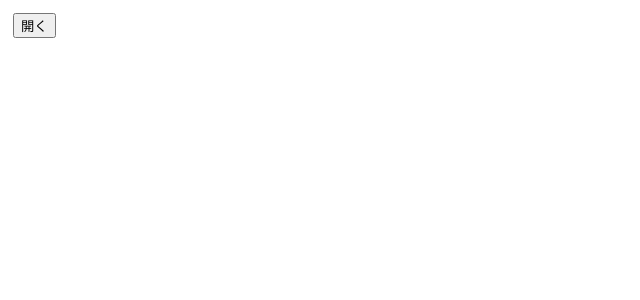
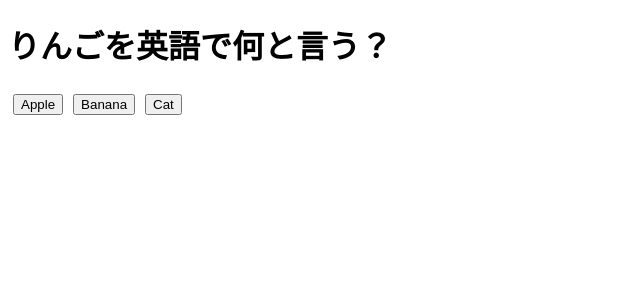
Before and after one commit to miku393911/react_learning, a React (Vite) app: page / in a window 1280 px wide. Shown: the top 300 px of the page, without its empty margins (0-640 px from the left). Built offline with nearby package versions, Linux system fonts and the light colour scheme.

Commit message:
29番終了

```diff
--- a/src/App.jsx
+++ b/src/App.jsx
@@ -461,17 +461,55 @@ return (<button onClick={totalCount}>カウントアップ！</button>) //これ
   ) //今回のコードでは、@や8文字以上になるまでエラーメッセージが出続けるが、本来のアプリではこれ対策のコードもある！
 }*/
 
-export function App(){
+/*export function App(){
   const [isOpen, setIsOpen] = useState(false); //ポップアップの表示を管理する
-  return ( //デフォルトはfailseで閉じている状態なので、開くボタンを最初に表示する
+  return ( //デフォルトはfailseで閉じている状態なので、最初に開くボタンを表示する
     <>
       <button onClick={ () => setIsOpen(true)}>開く</button>
       {isOpen && ( //開くボタンが押された時の処理を書く（論理演算子で書く
-        <div>
+        <div style={{backgroundColor: "lightblue"}}>
           <p>ポップアップです</p>
           <button onClick={ () => setIsOpen(false)}>閉じる</button>
         </div>
       )}
     </> //開くボタンを押すと、ポップアップの内容と閉じるボタンが出現！
   ) //背景クリックでも閉じるようにできるが、CSSを駆使する（position: fixedを使って浮かせる感じ）ので今はしない笑
+}*/
+
+/*### Q29. 簡易クイズアプリ (総合)
+問題文と選択肢が配列で用意されています。
+回答するたびに次の問題に進み、最後に正解数を表示してください。
+*   **Hooks:** `useState` (現在の問題番号、スコア)*/
+export function App(){
+  const [number, setNumber] = useState(0); //現在の問題番号の状態を管理
+  const [score, setScore] = useState(0); //現在のスコアを管理
+  const tests = [ //解答欄の状態管理は不要（問題番号で、回答するたびに次の問題に進むから保存する必要がない
+    {question: "りんごを英語で何と言う？", choices: ["Apple", "Banana", "Cat"], answer: "Apple"},
+    {question: "みかんを英語で何と言う？", choices: ["Dog", "Orange", "Grape"], answer: "Orange"},
+    {question: "ももを英語で何と言う？", choices: ["Mascat", "Monkey", "Peach"], answer: "Peach"},
+  ] //配列をオブジェクトに書くこともできる！
+  if(number >= tests.length){ //結果発表画面を作る（現在の問題数が配列の問題数を超えてしまった場合に終了する
+    return ( //最初にこの条件分岐を書くことで、エラーが消える
+      <div>
+        <h2>結果発表！</h2>
+        <p>スコア: {score}点</p>
+      </div>
+    )
+  }
+  const onClick = (choice) => { //ボタンが押されたら自動で次の問題並行するように
+    if(choice === tests[number].answer){ //もし正解なら、現在のスコアを+1する（選んだ答えとtests配列の現在の問題番号の答えが一致していたら
+      setScore(score + 1);
+    }
+    setNumber(number + 1); //問題の番号も+1するのは正解不正解にかかわらずデフォルトで絶対に行われる処理
+  }
+  return ( //<h1>タグは問題文を表示するコード（tests配列の現在の問題番号の問題文を表示
+    <>
+      <div>
+        <h1>{tests[number].question}</h1>
+        <div>
+          {tests[number].choices.map( (choice) => <button key={choice} onClick={ () => onClick(choice)}>{choice}</button> )}
+        </div>
+      </div>
+    </>
+  ) //<div>タグはtests配列の現在の問題番号の選択肢を.map()メソッドで<button>タグとして並べる
 }
```
